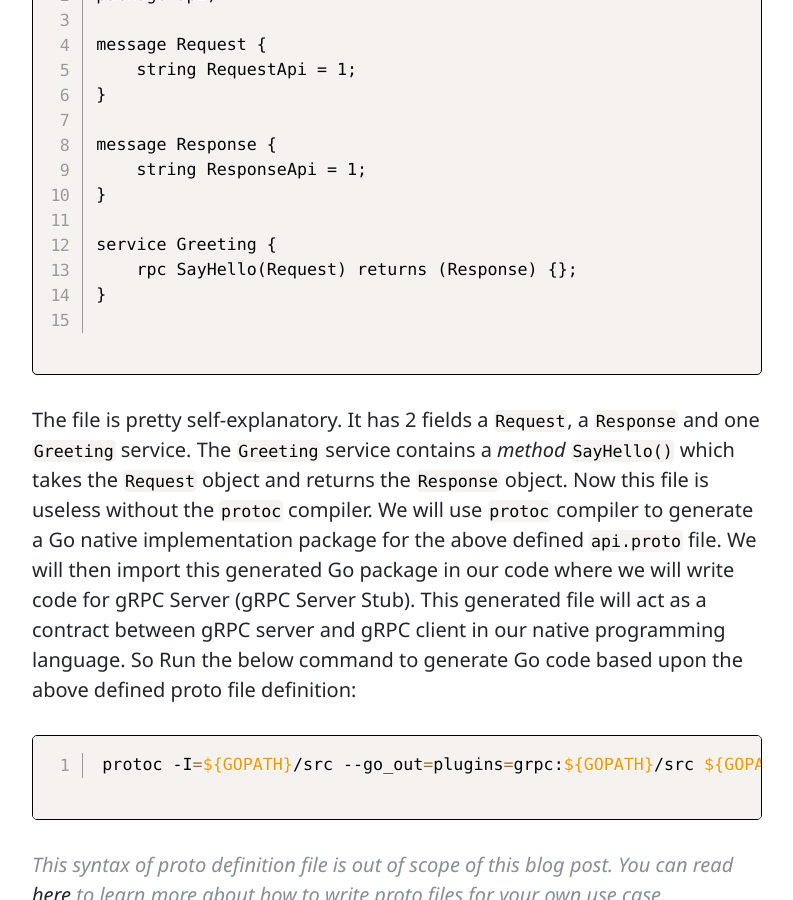
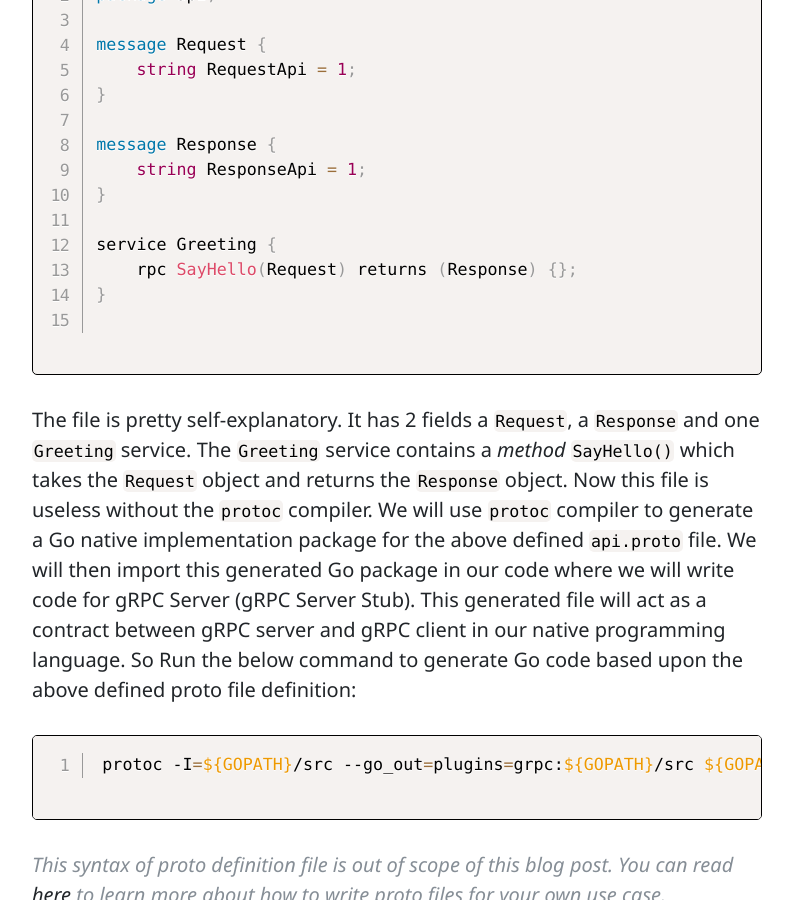
Before and after one commit to kjanshair/kjanshair.github.io, a Jekyll site: the page built from _posts/misc/2018-08-20-demystifying-protocol-buffers-and-grpc-with-go.md, in a window 1280 px wide and 900 px high, scrolled down 3833 px. Shown: the whole window, without its empty margins (243-1036 px from the left). Built offline with Jekyll 4.4.1, drawn with Linux system fonts in a browser that asks for light colours; nearby versions of some CDN libraries; comment, search, counter and statistics services are not loaded.

Commit message:
Protocol Buffer class modified.

````diff
--- a/_posts/misc/2018-08-20-demystifying-protocol-buffers-and-grpc-with-go.md
+++ b/_posts/misc/2018-08-20-demystifying-protocol-buffers-and-grpc-with-go.md
@@ -63,7 +63,7 @@ Now we have our packages ready. Next we need to create a Protocol Buffer definit
 
 This Protocol Buffer definition file acts as a *Contract* between a gRPC Server and gRPC Clients. We define fields and methods in this definition file which a gRPC server is going to implement in the code. The definition file also contains fields and methods that a gRPC client can use to interact with gRPC server. This makes it clear for gRPC server that what it should do in order to provide services and what services are available for gRPC client. This file has an **.proto** extension. Create a file at the directory `${GOPATH}/src/api` by the name `api.proto` and add the following content in the file:
 
-```proto
+```protobuf
 syntax="proto3";
 package api;
 
--- a/assets/main.css
+++ b/assets/main.css
@@ -479,7 +479,7 @@ pre > code {
   background: #fff; }
 
 code > a {
-  color: white; }
+  color: black !important; }
 
 a.email {
   text-decoration: none;
````
